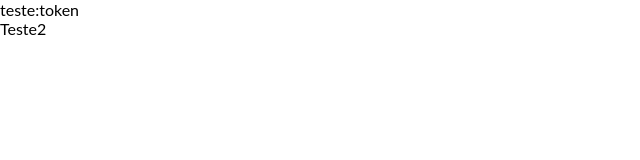
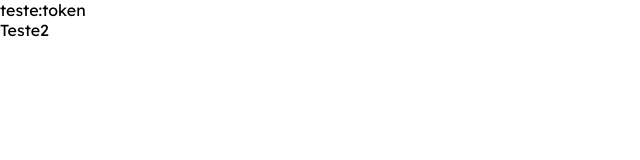
Before and after one commit to GabrielRS2/m6-g02-t11-frontend, a React (Create React App) app: page /home in a window 1280 px wide. Shown: the top 160 px of the page, without its empty margins (0-640 px from the left). Built offline with nearby package versions, Linux system fonts and the light colour scheme.

Commit message:
feat: style guide

```diff
--- a/public/index.html
+++ b/public/index.html
@@ -24,6 +24,9 @@
       work correctly both with client-side routing and a non-root public URL.
       Learn how to configure a non-root public URL by running `npm run build`.
     -->
+    <link rel="preconnect" href="https://fonts.googleapis.com">
+    <link rel="preconnect" href="https://fonts.gstatic.com" crossorigin>
+    <link href="https://fonts.googleapis.com/css2?family=Lexend:wght@400;500;600;700&display=swap" rel="stylesheet">
     <title>React App</title>
   </head>
   <body>
--- a/src/App.tsx
+++ b/src/App.tsx
@@ -1,7 +1,8 @@
 import { Routes } from "./Routes";
 import { GlobalStyle } from "./Styles/global";
 
-function App() {
+
+export const App = () => {
   return (
     <div className="App">
       <GlobalStyle />
@@ -9,5 +10,3 @@
     </div>
   );
 }
-
-export default App;
--- a/src/Component/Teste/index.ts
+++ b/src/Component/Teste/index.ts
@@ -1,4 +1,5 @@
 import styled from "styled-components";
+
 
 export const Teste2 = styled.p`
 `;
--- a/src/Pages/Home/style.ts
+++ b/src/Pages/Home/style.ts
@@ -1,4 +1,5 @@
 import styled from "styled-components";
+
 
 export const Teste = styled.p`
 `;
--- a/src/Providers/Token.tsx
+++ b/src/Providers/Token.tsx
@@ -15,7 +15,6 @@
 export const TokenProvider = ({ children }: TokenProviderProps) => {
 	const [token, setToken] = useState<string>("token");
 
-
 	return (
 		<TokenContext.Provider
 		value={{ token, setToken }}>
--- a/src/Routes/index.tsx
+++ b/src/Routes/index.tsx
@@ -1,8 +1,9 @@
 import { Switch, Route } from "react-router-dom";
+
 import { Home } from "../Pages/Home";
 
+
 export const Routes = () => {
-
   return (
   <Switch>
     <Route exact path="/home">
--- a/src/Services/index.ts
+++ b/src/Services/index.ts
@@ -1,4 +1,5 @@
 import axios from "axios";
+
 
 const api = axios.create({
   baseURL: "",
--- a/src/Styles/global.ts
+++ b/src/Styles/global.ts
@@ -6,7 +6,7 @@
     padding: 0;
     box-sizing: border-box;
     outline: 0;
-    font-family: "Lato";
+    font-family: "Lexend";
   }
   html{
     scroll-behavior: smooth;
@@ -23,4 +23,41 @@
   a {
     text-decoration: none;
   }
+
+  :root {
+    --grey0: #0B0D0D;
+    --grey1: #212529;
+    --grey2: #495057;
+    --grey3: #868E96;
+    --grey4: #ADB5BD;
+    --grey5: #CED4DA;
+    --grey6: #DEE2E6;
+    --grey7: #E9ECEF;
+    --grey8: #F1F3F5;
+    --grey9: #F8F9FA;
+    --grey10: #FDFDFD;
+    --whiteFixed: #FFFFFF;
+    --brand1: #4529E6;
+    --brand2: #5126EA;
+    --brand3: #B0A6F0;
+    --brand4: #EDEAFD;
+    --alert1: #CD2B31;
+    --alert2: #FDD8D8;
+    --alert3: #FFE5E5;
+    --sucess1: #18794E;
+    --sucess2: #CCEBD7;
+    --sucess3: #DDF3E4;
+    --random1: #E34D8C;
+    --random2: #C04277;
+    --random3: #7D2A4D;
+    --random4: #7000FF;
+    --random5: #6200E3;
+    --random6: #36007D;
+    --random7: #349974;
+    --random8: #2A7D5F;
+    --random9: #153D2E;
+    --random10: #6100FF;
+    --random11: #5700E3;
+    --random12: #30007D;
+  }
 `;
--- a/src/index.tsx
+++ b/src/index.tsx
@@ -1,8 +1,11 @@
 import React from 'react';
 import ReactDOM from 'react-dom/client';
 import { BrowserRouter } from 'react-router-dom';
-import App from './App';
+
+import { App } from './App';
+
 import { TokenProvider } from './Providers/Token';
+
 
 const root = ReactDOM.createRoot(
   document.getElementById('root') as HTMLElement
```
Also changed, not shown: src/Pages/Home/index.jsx (+8 -5 lines).
